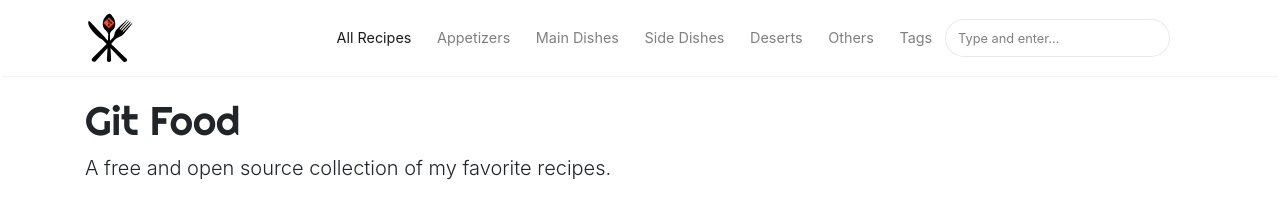
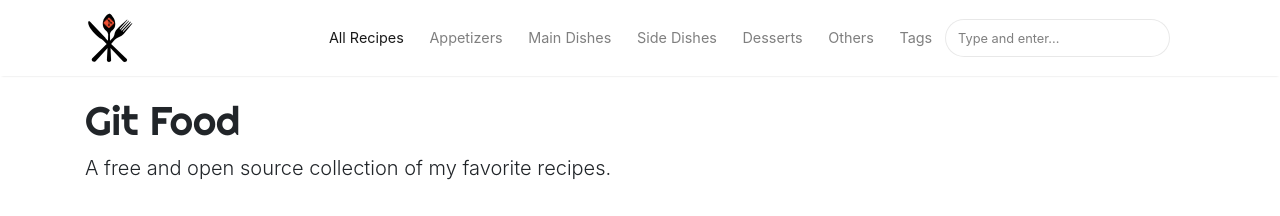
Before and after one commit to jondavid-black/food, a Jekyll site: the page built from docs/index.md, in a window 1280 px wide. Shown: the top 216 px of the page. Built offline with Jekyll 4.4.1, drawn with Linux system fonts in a browser that asks for light colours; nearby versions of some CDN libraries; our own code applies the rules of GitHub Pages for plain Markdown files; the list of posts is cut into pages by our own code.

Commit message:
fixed typo in the navigation header

```diff
--- a/docs/_layouts/default.html
+++ b/docs/_layouts/default.html
@@ -84,7 +84,7 @@ ga('send', 'pageview');
                 </li>
 
                 <li class="nav-item">
-                <a class="nav-link" href="{{ site.baseurl }}/categories#Dessert">Deserts</a>
+                <a class="nav-link" href="{{ site.baseurl }}/categories#Dessert">Desserts</a>
                 </li>
 
             <!--
```
